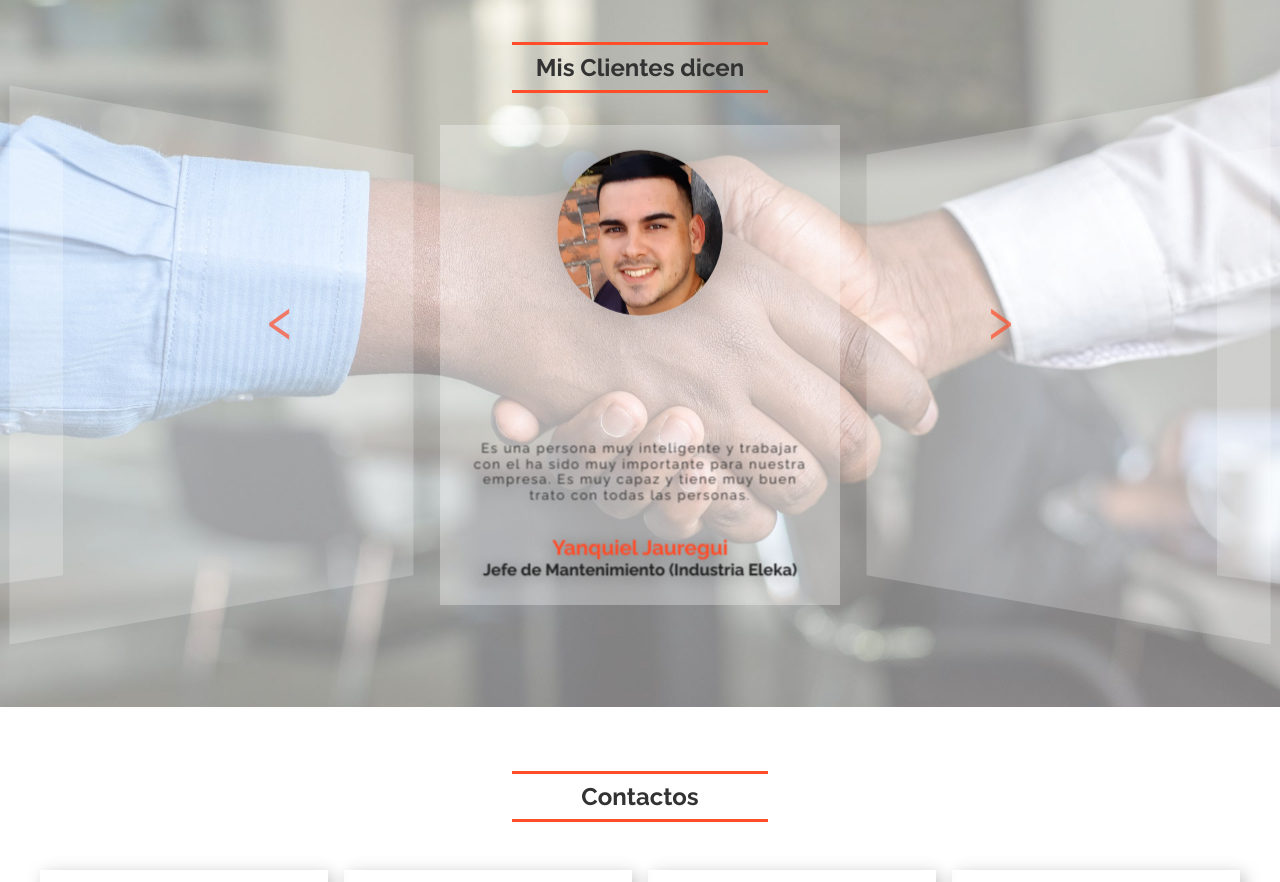
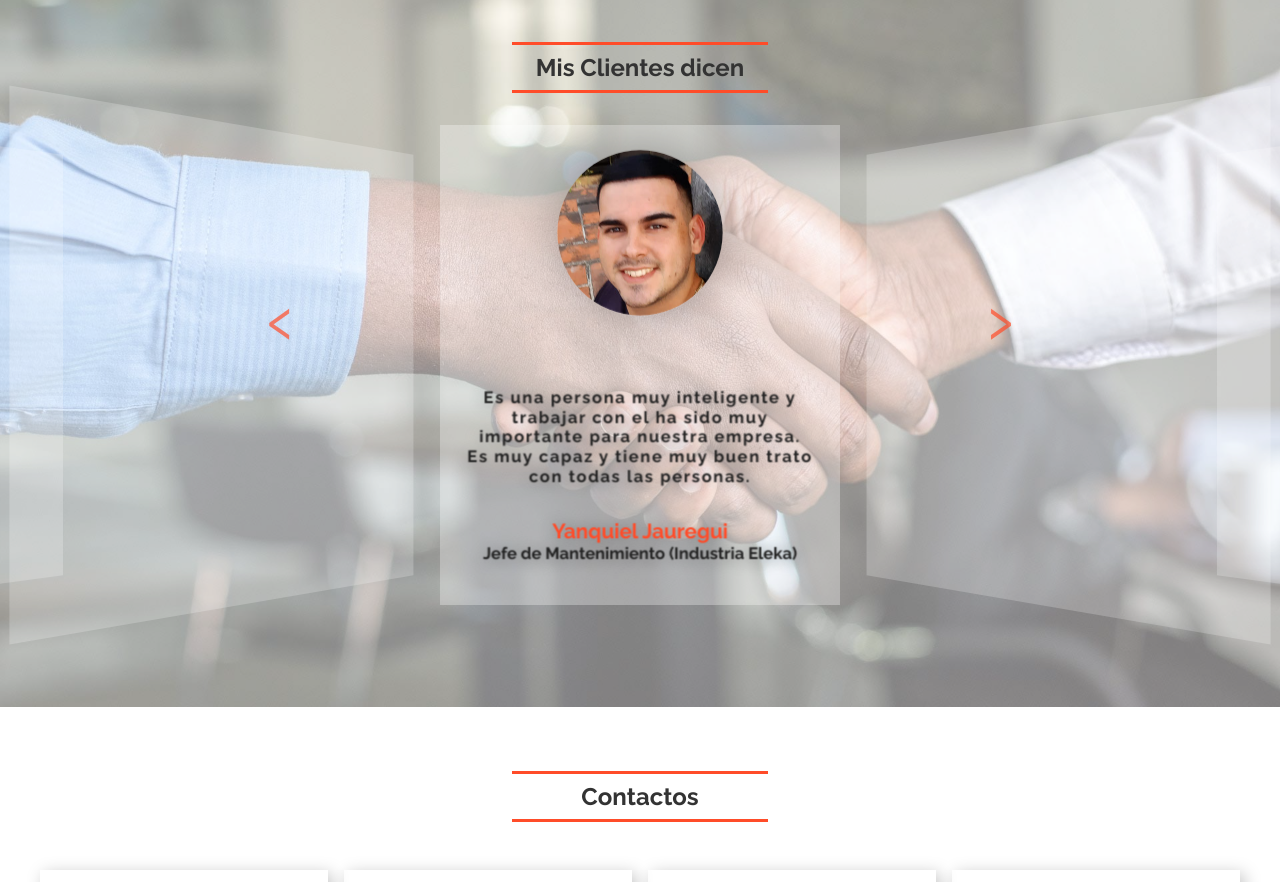
Before and after one commit to Ander8585/react-portfolio, a React (Create React App) app: page / in a window 1280 px wide. Shown: the part 3600-4482 px from the top of the page. Built offline with nearby package versions, Linux system fonts and the light colour scheme.

Commit message:
actualizacion de datos

```diff
--- a/src/components/Carousel.js
+++ b/src/components/Carousel.js
@@ -97,7 +97,7 @@ function Slide({ slide, offset }) {
 				/>
 				<div className="slideContentInner">
 					<blockquote className="slideDescription">
-						{slide.description}
+						<b>{slide.description}</b>
 					</blockquote>
 					<h2 className="slideTitle">{slide.title}</h2>
 					<h6 className="slideSubtitle">{slide.subtitle}</h6>
--- a/src/components/Carousel.scss
+++ b/src/components/Carousel.scss
@@ -111,6 +111,7 @@ body, .App {
   align-content: flex-end;
   align-items: center;
   padding: 2rem;
+  padding-bottom: 3rem;
 
   transform-style: preserve-3d;
   transform: perspective(1000px) translateX(calc(100% * var(--offset)))
```
